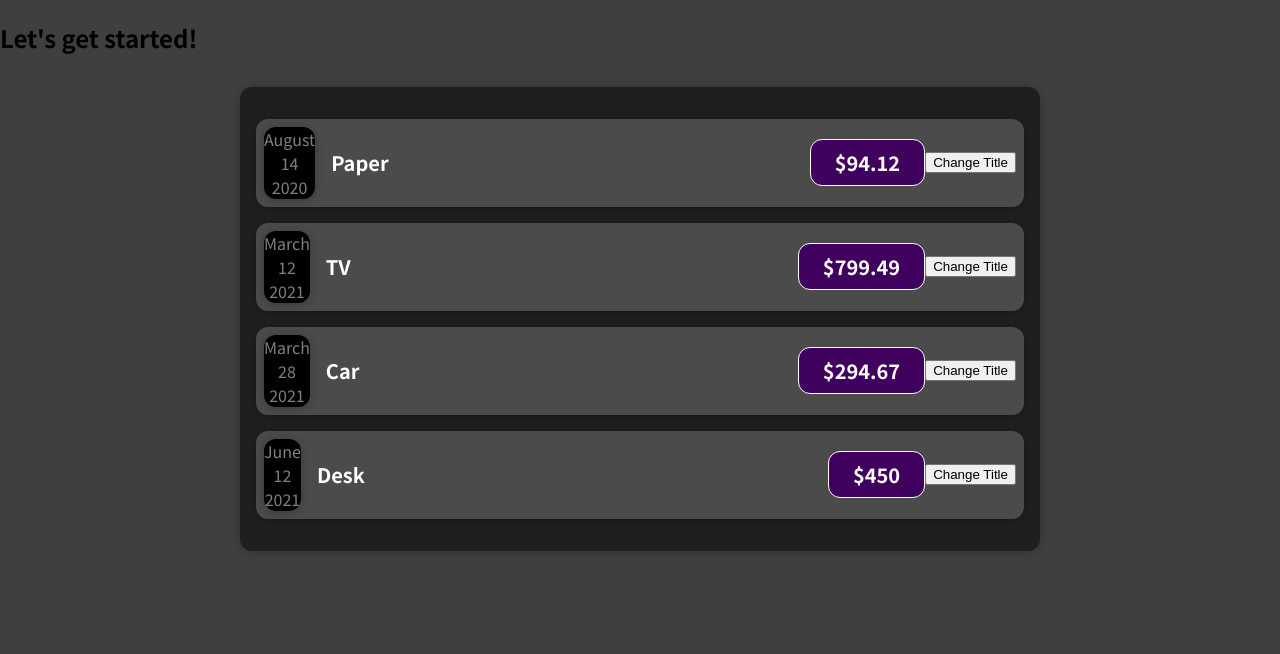
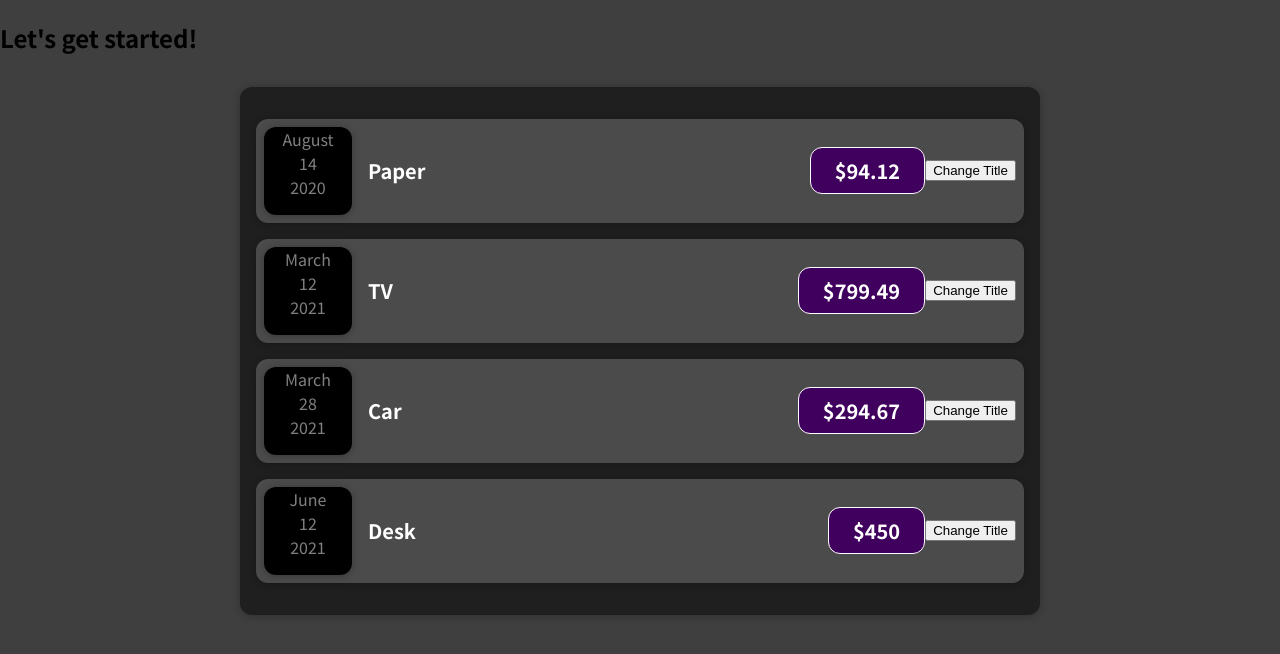
Before and after one commit to Devashish1806/ReactJS, a React (Create React App) app: page / in a window 1280 px wide. Shown: the top 654 px of the page. Built offline with nearby package versions, Linux system fonts and the light colour scheme.

Commit message:
state hooks added onClick

```diff
--- a/src/components/Expenses/ExpenseDate.css
+++ b/src/components/Expenses/ExpenseDate.css
@@ -1,5 +1,8 @@
 .date {
   background-color: black;
+  flex-direction: column;
+  width: 5.5rem;
+  height: 5.5rem;
 }
 
 #Expense-Date__month {
```
